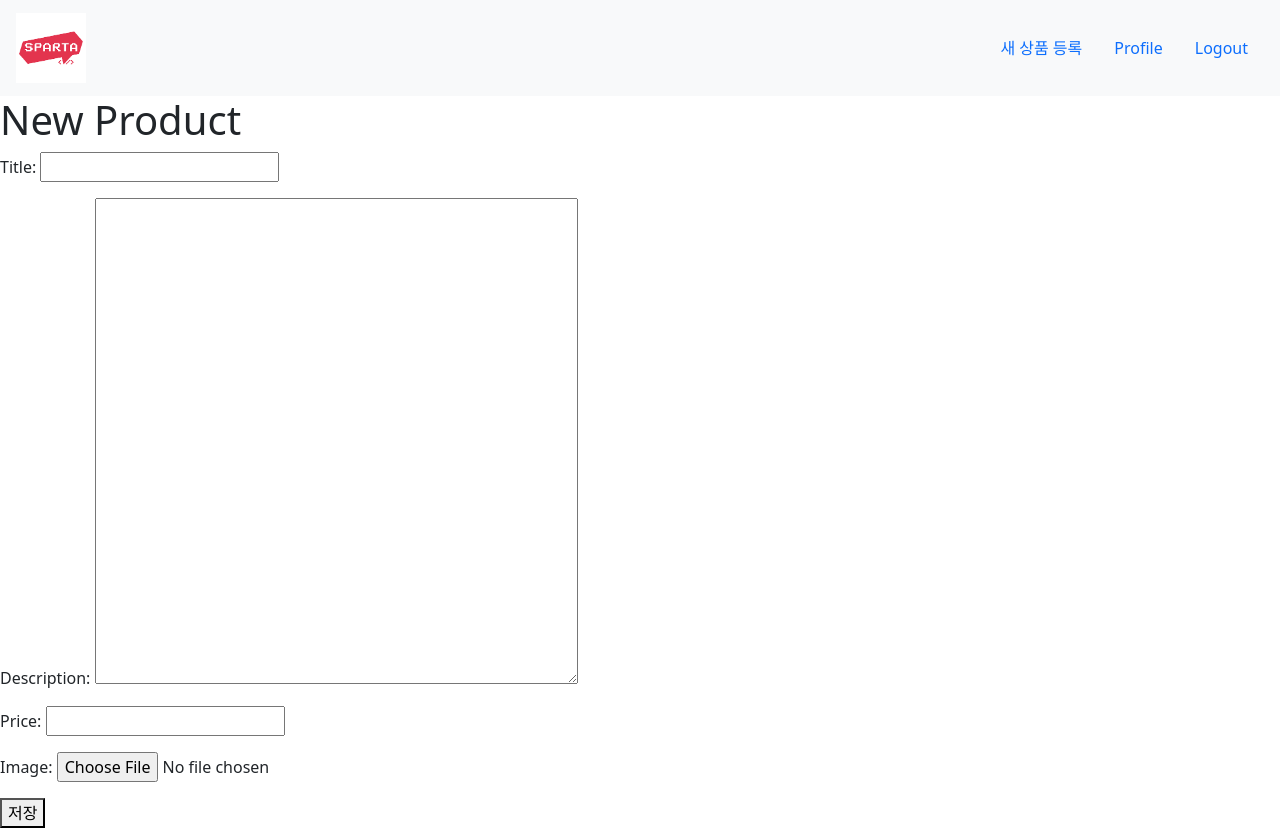
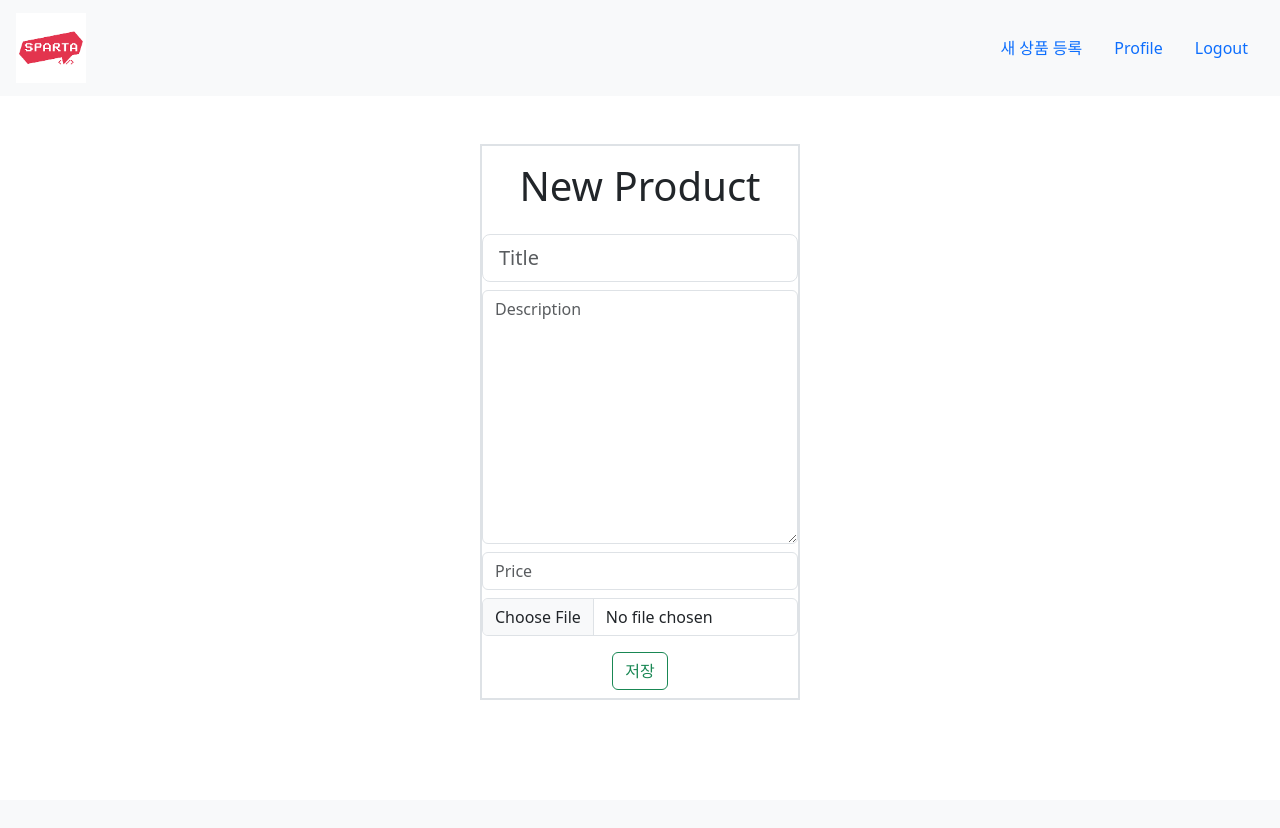
Before and after one commit to Juunsik/spartamarket, a Django app: page /products/create/ in a window 1280 px wide. After the commit the page ends 700 px from the top, so only its background shows below. Run offline with Django 5.2, Linux system fonts and the light colour scheme; the visitor is signed in with stand-in values (Sample User, id 1).

Commit message:
Update: products_create.html, forms.py
- 상품 등록 페이지 css, forms.py attrs를 사용한 css 적용하기

```diff
--- a/products/forms.py
+++ b/products/forms.py
@@ -1,4 +1,4 @@
-from django.forms import ModelForm, Textarea
+from django.forms import ModelForm, Textarea, TextInput, NumberInput, ClearableFileInput
 from .models import Product
 
 
@@ -9,5 +9,8 @@ class ProductForm(ModelForm):
         exclude=('author','wish','hits',)
 
         widgets={
-            'description': Textarea(attrs={'cols':50,'rows':20})
+            'title': TextInput(attrs={'placeholder':'Title', 'class':"form-control form-control-lg"}),
+            'description': Textarea(attrs={'placeholder':'Description', 'class':"form-control"}),
+            'price': NumberInput(attrs={'placeholder':'Price', 'class':"form-control"}),
+            'image': ClearableFileInput(attrs={'class':'form-control'}),
         }
--- a/products/templates/products/product_create.html
+++ b/products/templates/products/product_create.html
@@ -2,11 +2,23 @@
 
 
 {% block content %}
-    <h1>New Product</h1>
+    <div class='d-flex mx-auto justify-content-center w-25 mt-5 border border-2'>
+        <div>
+            <div class='d-flex my-3 justify-content-center'>
+                <h1>New Product</h1>
+            </div>
+            <form action="{% url 'products:create' %}" method='POST' enctype="multipart/form-data">
+                {% csrf_token %}
 
-    <form action="{% url 'products:create' %}" method='POST' enctype="multipart/form-data">
-        {% csrf_token %}
-        {{form.as_p}}
-        <button type='submit'>저장</button>
-    </form>
+                {% for field in form %}
+                    <div class='mb-2'>
+                        {{field}}
+                    </div>
+                {% endfor %}
+                <div class='d-flex justify-content-center'>
+                    <button type='submit' class="btn btn-outline-success my-2">저장</button>
+                </div>
+            </form>
+        </div>
+    </div>
 {% endblock content %}
```
